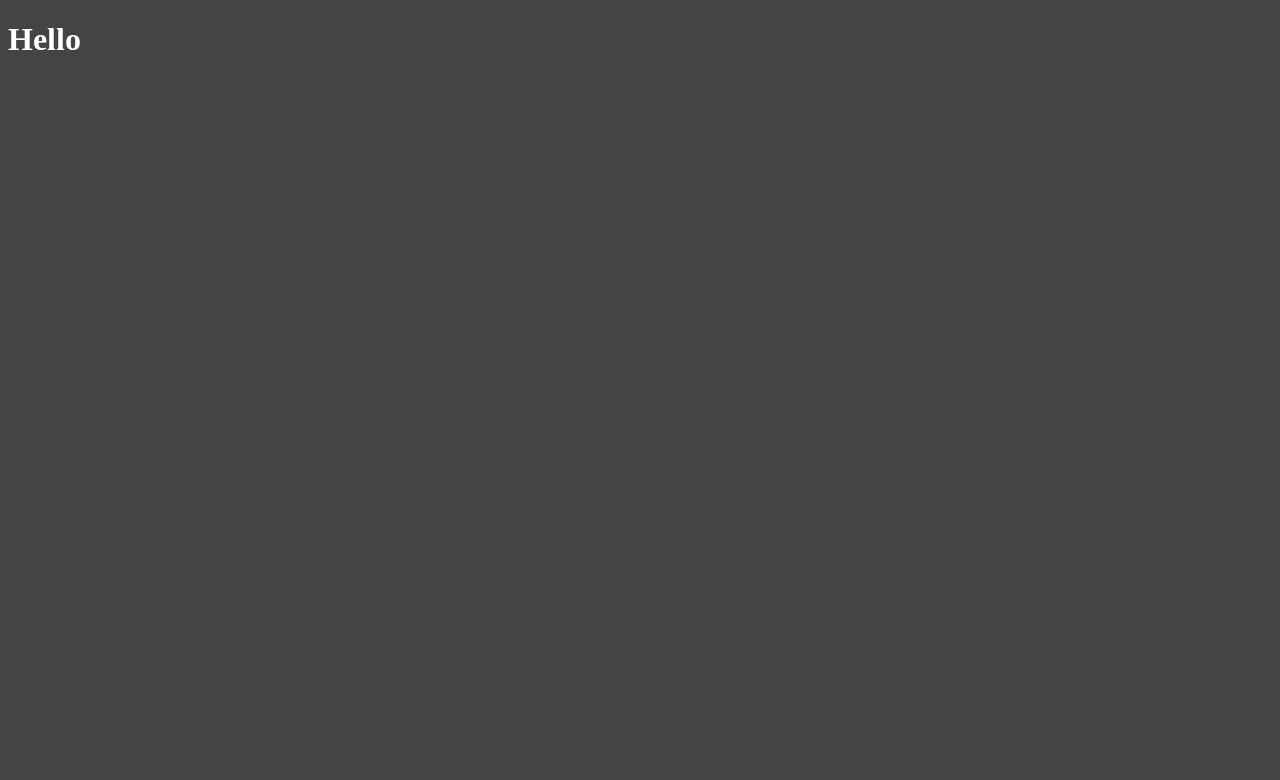
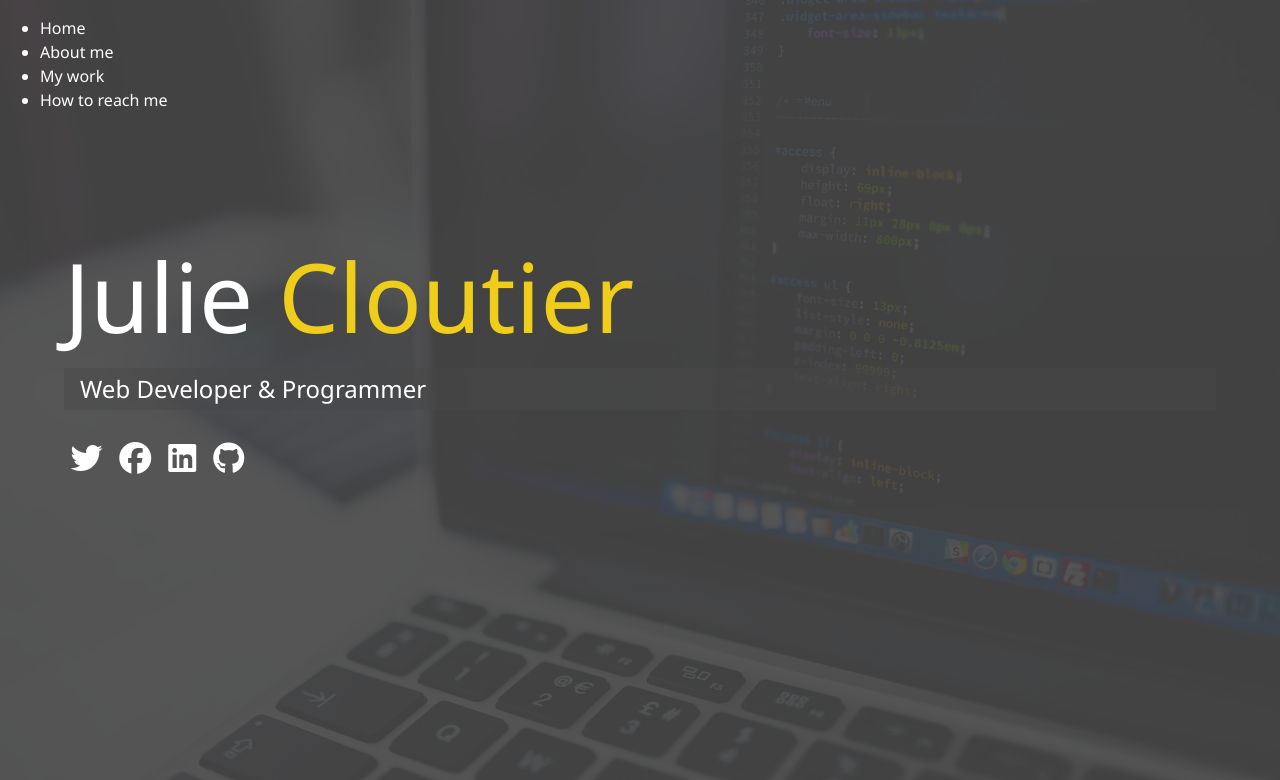
Before and after one commit to juliecloutier/modern_portfolio, a PHP site: page /dist/index.html in a window 1280 px wide. Before the commit the part shown is almost empty. Shown: the top 780 px of the page. Run offline with PHP 8.4, Linux system fonts and the light colour scheme; some libraries are stand-ins or nearby versions.

Commit message:
Index markup & main sass

```diff
--- a/dist/css/main.css
+++ b/dist/css/main.css
@@ -1,3 +1,66 @@
+* {
+  box-sizing: border-box; }
+
 body {
   background: #444;
-  color: #fff; }
+  color: #fff;
+  height: 100%;
+  margin: 0;
+  font-family: "Segoe UI", Tahoma, Geneva, Verdana, sans-serif;
+  line-height: 1.5; }
+  body#bg-img {
+    background-image: url(../img/background.jpg);
+    background-attachment: fixed;
+    background-size: cover; }
+    body#bg-img:after {
+      content: "";
+      position: absolute;
+      top: 0;
+      right: 0;
+      width: 100%;
+      height: 100%;
+      background: rgba(68, 68, 68, 0.9);
+      z-index: -1; }
+
+h1,
+h2,
+h3 {
+  margin: 0;
+  font-weight: 400; }
+  h1.lg-heading,
+  h2.lg-heading,
+  h3.lg-heading {
+    font-size: 6rem; }
+  h1.sm-heading,
+  h2.sm-heading,
+  h3.sm-heading {
+    margin-bottom: 2rem;
+    padding: 0.2rem 1rem;
+    background: rgba(73, 73, 73, 0.5); }
+
+a {
+  color: #fff;
+  text-decoration: none; }
+
+header {
+  position: fixed;
+  z-index: 2;
+  width: 100%; }
+
+.text-secondary {
+  color: #eece1a; }
+
+main {
+  padding: 4rem;
+  height: 100%; }
+  main .icons {
+    margin-top: 1rem; }
+    main .icons a {
+      padding: 0.4rem; }
+      main .icons a:hover {
+        color: #eece1a;
+        transition: all 0.5s ease-out; }
+  main#home {
+    overflow: hidden; }
+    main#home h1 {
+      margin-top: 20vh; }
--- a/dist/index.html
+++ b/dist/index.html
@@ -6,8 +6,65 @@
     <meta name="viewport" content="width=device-width, initial-scale=1.0">
     <title>Julie Cloutier - Portfolio</title>
     <link rel="stylesheet" href="css/main.css">
+    <script src="https://kit.fontawesome.com/d66965bbb2.js" crossorigin="anonymous"></script>
 </head>
-<body>
-    <h1>Hello</h1>
+<body id="bg-img">
+
+    <header>
+        <div class="menu-btn">
+            <div class="btn-line"></div>
+            <div class="btn-line"></div>
+            <div class="btn-line"></div>
+        </div>
+        <nav class="menu">
+            <div class="menu-branding">
+                <div class="portrait"></div>
+            </div>
+            <ul class="menu-nav">
+                <li class="nav-item">
+                    <a href="/" class="nav-link">
+                    Home</a>
+                </li>
+                <li class="nav-item">
+                    <a href="/about.html" class="nav-link">
+                    About me</a>
+                </li>
+                <li class="nav-item">
+                    <a href="/work.html" class="nav-link">
+                    My work</a>
+                </li>
+                <li class="nav-item">
+                    <a href="/contact.html" class="nav-link">
+                    How to reach me</a>
+                </li>
+            </ul>
+        </nav>
+    </header>
+
+    <main id="home">
+        <h1 class="lg-heading">
+            Julie <span class="text-secondary">Cloutier</span>
+        </h1>
+        <h2 class="sm-heading">
+            Web Developer & Programmer
+        </h2>
+        <div class="icons">
+            <a href="#!">
+                <i class="fab fa-twitter fa-2x"></i>
+            </a>
+            <a href="#!">
+                <i class="fab fa-facebook fa-2x"></i>
+            </a>
+            <a href="#!">
+                <i class="fab fa-linkedin fa-2x"></i>
+            </a>
+            <a href="#!">
+                <i class="fab fa-github fa-2x"></i>
+            </a>
+        </div>
+    </main>
+
+
+    <script src="js/main.js"></script>
 </body>
 </html>
--- /dev/null
+++ b/scss/_config.scss
@@ -0,0 +1,30 @@
+$primary-color: #444;
+$secondary-color: #eece1a;
+$show-home-image: true;
+$home-image: url(../img/background.jpg);
+$background-opacity: 0.9;
+
+@mixin easeOut {
+  transition: all 0.5s ease-out;
+}
+
+@mixin background {
+  @if $show-home-image {
+    &#bg-img {
+      background-image: $home-image;
+      background-attachment: fixed;
+      background-size: cover;
+
+      &:after {
+        content: "";
+        position: absolute;
+        top: 0;
+        right: 0;
+        width: 100%;
+        height: 100%;
+        background: rgba($primary-color, $background-opacity);
+        z-index: -1;
+      }
+    }
+  }
+}
--- a/scss/main.scss
+++ b/scss/main.scss
@@ -1,6 +1,72 @@
-$primary-color: #444;
+@import "config";
 
+* {
+  box-sizing: border-box;
+}
 body {
+  @include background();
   background: $primary-color;
   color: #fff;
+  height: 100%;
+  margin: 0;
+  font-family: "Segoe UI", Tahoma, Geneva, Verdana, sans-serif;
+  line-height: 1.5;
 }
+
+// Headings
+h1,
+h2,
+h3 {
+  margin: 0;
+  font-weight: 400;
+
+  &.lg-heading {
+    font-size: 6rem;
+  }
+
+  &.sm-heading {
+    margin-bottom: 2rem;
+    padding: 0.2rem 1rem;
+    background: rgba(lighten($primary-color, 2), 0.5);
+  }
+}
+
+a {
+  color: #fff;
+  text-decoration: none;
+}
+
+header {
+  position: fixed;
+  z-index: 2;
+  width: 100%;
+}
+
+.text-secondary {
+  color: $secondary-color;
+}
+
+main {
+  padding: 4rem;
+  height: 100%;
+
+  .icons {
+    margin-top: 1rem;
+
+    a {
+      padding: 0.4rem;
+
+      &:hover {
+        color: $secondary-color;
+        @include easeOut();
+      }
+    }
+  }
+
+  &#home {
+    overflow: hidden;
+    h1 {
+      margin-top: 20vh;
+    }
+  }
+}
```
Also changed, not shown: dist/img/background.jpg (added), dist/img/portrait.jpg (added), dist/img/portrait_small.jpg (added), dist/img/projects/project1.jpg (added), dist/img/projects/project2.jpg (added), dist/img/projects/project3.jpg (added), dist/img/projects/project4.jpg (added), dist/img/projects/project5.jpg (added), dist/js/main.js (added).
